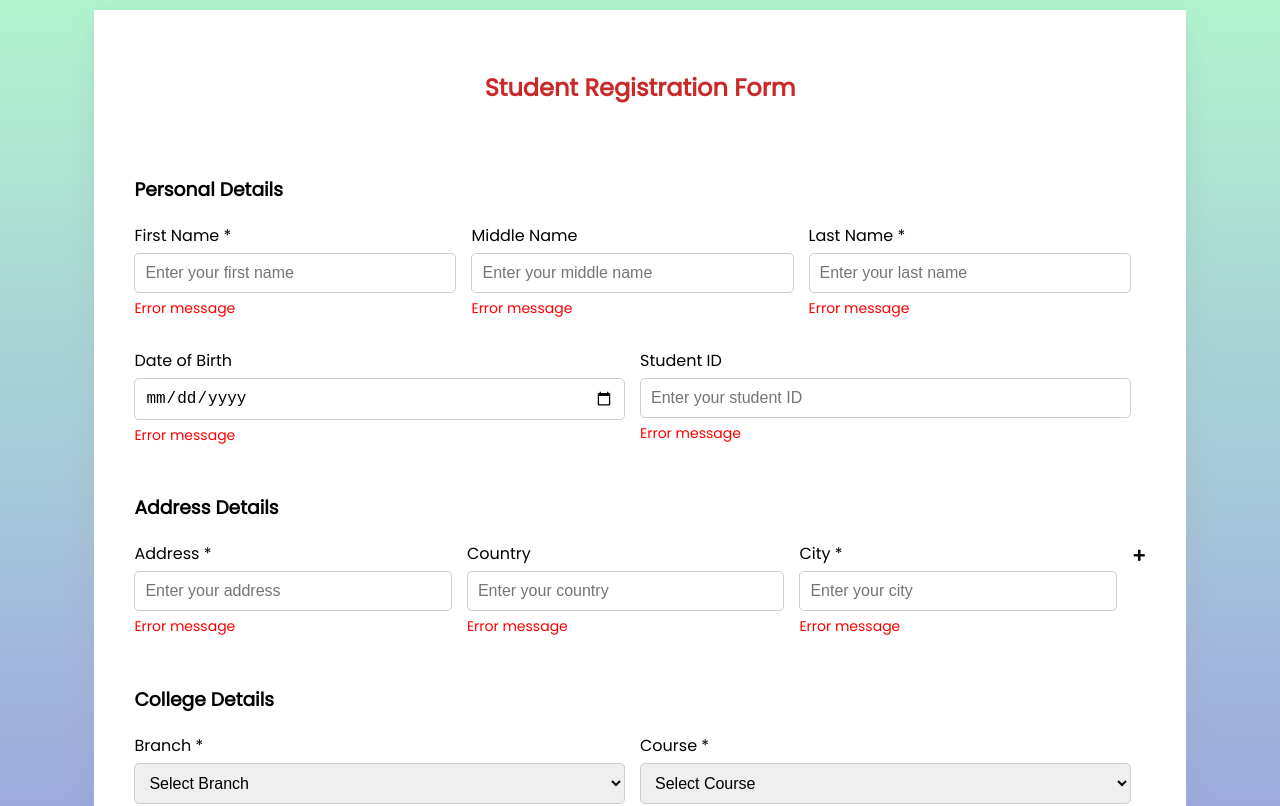
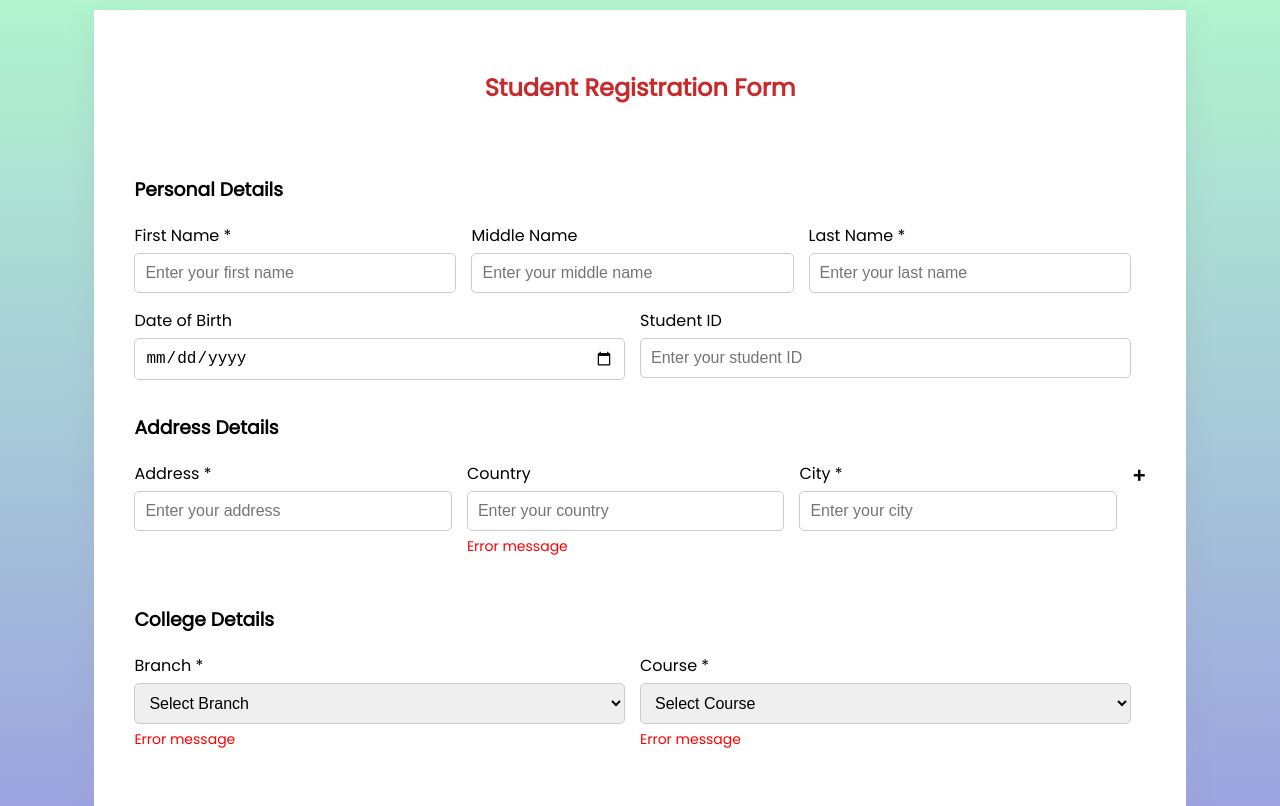
Before and after one commit to harshit-choudhary798/Reactive-forms, an Angular app: page / in a window 1280 px wide. Shown: the top 806 px of the page. Built offline with nearby package versions, Linux system fonts and the light colour scheme.

Commit message:
applying reactive form validations

```diff
--- a/src/app/app.component.html
+++ b/src/app/app.component.html
@@ -1,54 +1,74 @@
 
 <div class="main-container">
   <h2 style="text-align: center; margin-bottom: 70px; color: rgb(201, 41, 41);">Student Registration Form</h2>
-<form >
+<form [formGroup]="form">
   <h3>Personal Details</h3>
   <div class="names">
 
 <div class="input-group">
   <label for="firstName">First Name *</label>
-      <input type="text" id="firstName" class="styled-input" placeholder="Enter your first name">
-      <p class="error">Error message</p>
+  <input type="text" id="firstName" class="styled-input" placeholder="Enter your first name" formControlName="firstname">
+
+  <div *ngIf="form.get('firstname')?.touched && !form.get('firstname')?.valid">
+    <p class="error" *ngIf="form.get('firstname')?.errors?.['required']">First name is required</p>
+  </div>
+</div>
+
+
+
+    <div class="input-group">
+      <label for="middleName">Middle Name</label>
+      <input type="text" id="middleName" class="styled-input" placeholder="Enter your middle name" formControlName="middlename">
 
     </div>
 
     <div class="input-group">
-      <label for="middleName">Middle Name</label>
-      <input type="text" id="middleName" class="styled-input" placeholder="Enter your middle name">
-      <p class="error">Error message</p>
+      <label for="lastName">Last Name *</label>
+      <input type="text" id="lastName" class="styled-input" placeholder="Enter your last name" formControlName="lastname">
+
+      <div *ngIf="form.get('lastname')?.touched && !form.get('lastname')?.valid">
+        <p class="error" *ngIf="form.get('lastname')?.errors?.['required']">Last name is required</p>
+      </div>
+    </div>
   </div>
 
+  <div class="section2">
+
       <div class="input-group">
-      <label for="lastName">Last Name *</label>
-      <input type="text" id="lastName" class="styled-input" placeholder="Enter your last name">
-      <p class="error">Error message</p>
+        <label for="dob">Date of Birth</label>
+        <input type="date" id="dob" class="styled-input" formControlName="dob">
+
+        <div *ngIf="form.get('dob')?.touched && !form.get('dob')?.valid">
+          <p class="error" *ngIf="form.get('dob')?.errors?.['required']">Date of Birth is required</p>
         </div>
       </div>
 
 
-  <div class="section2">
-    <div class="input-group">
-      <label for="dob">Date of Birth</label>
-      <input type="date" id="dob" class="styled-input">
-      <p class="error">Error message</p>
-    </div>
 
       <div class="input-group">
         <label for="studentId">Student ID</label>
-      <input type="text" id="studentId" class="styled-input" placeholder="Enter your student ID">
-      <p class="error">Error message</p>
+        <input type="text" id="studentId" class="styled-input" placeholder="Enter your student ID" formControlName="studentId">
+
+        <div *ngIf="form.get('studentId')?.touched && !form.get('studentId')?.valid">
+          <p class="error" *ngIf="form.get('studentId')?.errors?.['required']">Student ID is required</p>
         </div>
+      </div>
+
   </div>
 
 
   <h3>Address Details</h3>
   <div class="names">
+
     <div class="input-group">
       <label for="address">Address *</label>
-      <input type="text" id="address" class="styled-input" placeholder="Enter your address">
+      <input type="text" id="address" class="styled-input" placeholder="Enter your address" formControlName="address">
 
-      <p class="error">Error message</p>
+      <div *ngIf="form.get('address')?.touched && !form.get('address')?.valid">
+        <p class="error" *ngIf="form.get('address')?.errors?.['required']">Address is required</p>
       </div>
+    </div>
+
 
     <div class="input-group">
       <label for="country">Country</label>
@@ -58,9 +78,13 @@
 
 <div class="input-group">
   <label for="city">City *</label>
-      <input type="text" id="city" class="styled-input" placeholder="Enter your city">
-      <p class="error">Error message</p>
+  <input type="text" id="city" class="styled-input" placeholder="Enter your city" formControlName="city">
+
+  <div *ngIf="form.get('city')?.touched && !form.get('city')?.valid">
+    <p class="error" *ngIf="form.get('city')?.errors?.['required']">City is required</p>
   </div>
+</div>
+
     <span class="add-more-symbol" style="cursor: pointer; font-weight: 900; font-size: 20px;">+</span>
   </div>
 
--- a/src/app/app.component.ts
+++ b/src/app/app.component.ts
@@ -1,4 +1,5 @@
 import { Component } from '@angular/core';
+import { FormGroup, FormControl, Validators } from '@angular/forms';
 
 @Component({
   selector: 'app-root',
@@ -7,4 +8,20 @@ import { Component } from '@angular/core';
 })
 export class AppComponent {
   title = 'Reactive-forms';
+
+  // Create form with controls
+  form = new FormGroup({
+    firstname: new FormControl('', [Validators.required]),
+    lastname: new FormControl('', [Validators.required]),
+    middlename: new FormControl('', [Validators.required]),
+    dob: new FormControl('', [Validators.required]),
+    studentId: new FormControl('', [Validators.required]),
+    address: new FormControl('', [Validators.required]),
+    country: new FormControl('', [Validators.required]),
+    city: new FormControl('', [Validators.required]),
+    branch: new FormControl('', [Validators.required]),
+    courses: new FormControl('', [Validators.required]),
+    terms: new FormControl('', [Validators.required]),
+
+  });
 }
--- a/src/app/app.module.ts
+++ b/src/app/app.module.ts
@@ -1,5 +1,6 @@
 import { NgModule } from '@angular/core';
 import { BrowserModule } from '@angular/platform-browser';
+import { FormsModule, ReactiveFormsModule } from '@angular/forms'; // Import FormsModule and ReactiveFormsModule
 
 import { AppRoutingModule } from './app-routing.module';
 import { AppComponent } from './app.component';
@@ -10,7 +11,9 @@ import { AppComponent } from './app.component';
   ],
   imports: [
     BrowserModule,
-    AppRoutingModule
+    AppRoutingModule,
+    FormsModule,
+    ReactiveFormsModule
   ],
   providers: [],
   bootstrap: [AppComponent]
```
Lines whose indentation alone changed are shown as unchanged.
